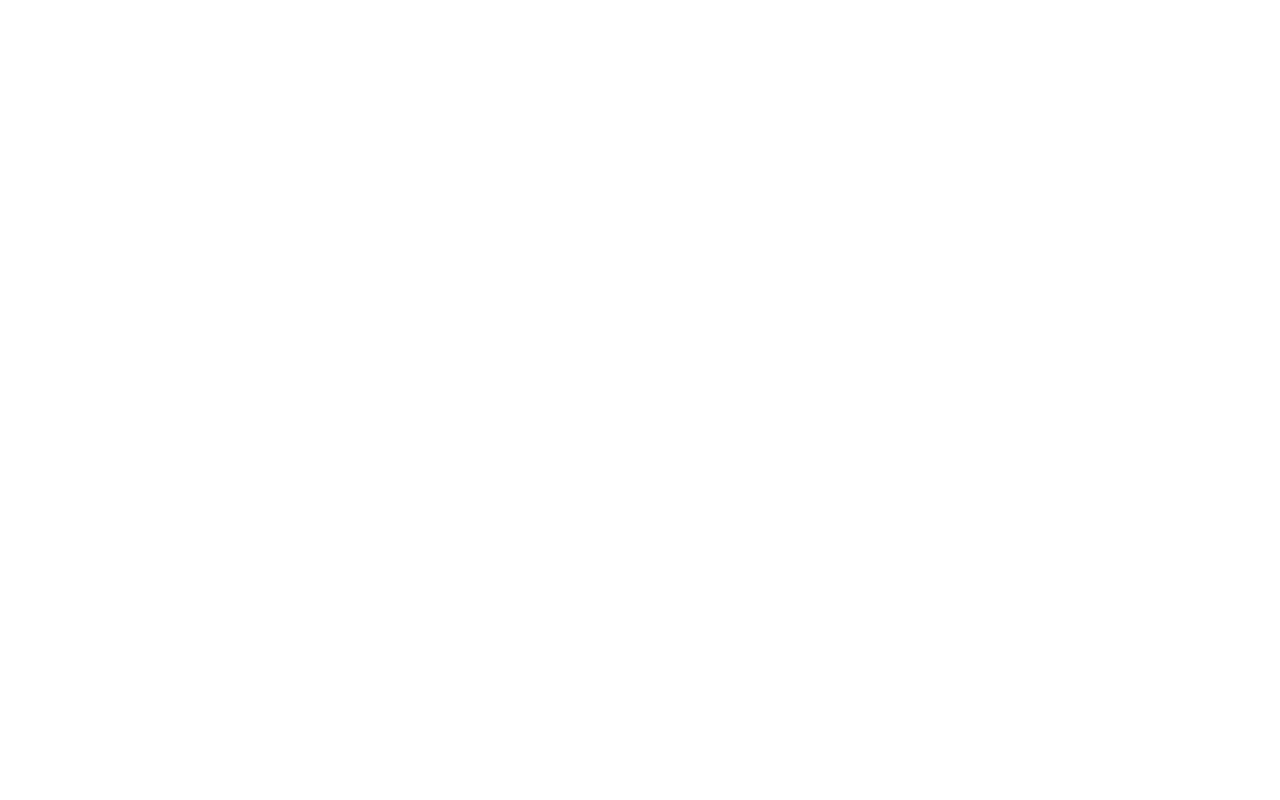
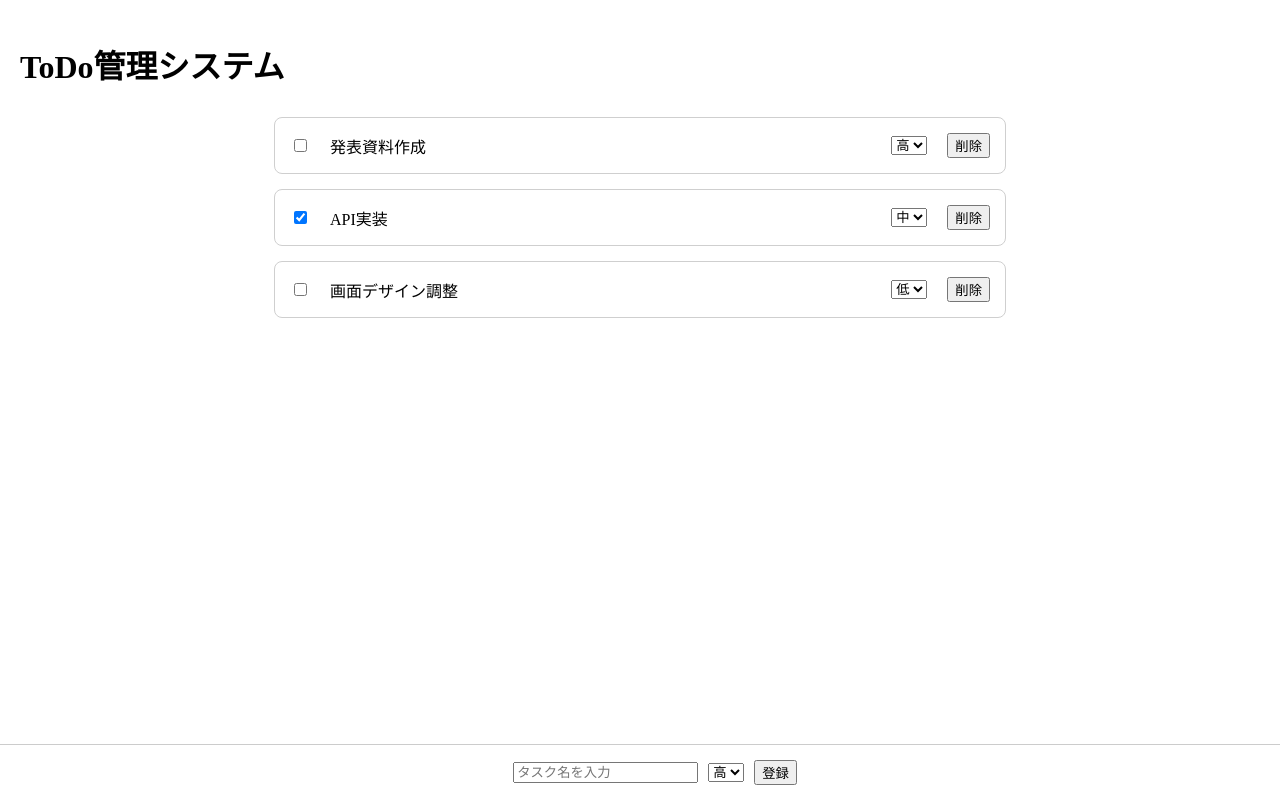
Before and after one commit to wohara224/PairProgramming2_Team1, a plain HTML site: page PairPrograming2/MyFrontend/index.html in a window 1280 px wide. Drawn offline with Linux system fonts and the light colour scheme.

Commit message:
HTML/CSS

```diff
--- a/PairPrograming2/MyFrontend/index.html
+++ b/PairPrograming2/MyFrontend/index.html
@@ -2,9 +2,75 @@
 <html>
 <head>
     <meta charset="utf-8" />
-    <title></title>
+    <link rel="stylesheet" href="style.css">
+    <title>簡易ToDoアプリ</title>
 </head>
 <body>
 
+    <h1>ToDo管理システム</h1>
+
+    <!-- タスク一覧 -->
+    <div id="task-list">
+
+    <div class="task-item">
+        <input type="checkbox" class="task-status-check" data-id="1">
+        <span class="task-title">発表資料作成</span>
+
+        <select class="task-priority-select" data-id="1">
+            <option value="1" selected>高</option>
+            <option value="2">中</option>
+            <option value="3">低</option>
+        </select>
+
+        <button class="btn-delete-task" data-id="1">削除</button>
+    </div>
+
+    <div class="task-item">
+        <input type="checkbox" class="task-status-check" data-id="2" checked>
+        <span class="task-title">API実装</span>
+
+        <select class="task-priority-select" data-id="2">
+            <option value="1">高</option>
+            <option value="2" selected>中</option>
+            <option value="3">低</option>
+        </select>
+
+        <button class="btn-delete-task" data-id="2">削除</button>
+    </div>
+
+    <div class="task-item">
+        <input type="checkbox" class="task-status-check" data-id="3">
+        <span class="task-title">画面デザイン調整</span>
+
+        <select class="task-priority-select" data-id="3">
+            <option value="1">高</option>
+            <option value="2">中</option>
+            <option value="3" selected>低</option>
+        </select>
+
+        <button class="btn-delete-task" data-id="3">削除</button>
+    </div>
+
+    <!-- 新規登録エリア -->
+    <div class="add-area">
+
+        <input
+            type="text"
+            id="new-task-title"
+            maxlength="30"
+            placeholder="タスク名を入力">
+
+        <select id="new-task-priority">
+            <option value="1">高</option>
+            <option value="2">中</option>
+            <option value="3">低</option>
+        </select>
+
+        <button id="add-task-btn">
+            登録
+        </button>
+
+    </div>
+
 </body>
 </html>
--- a/PairPrograming2/MyFrontend/style.css
+++ b/PairPrograming2/MyFrontend/style.css
@@ -0,0 +1,54 @@
+body{
+    margin: 0;
+    padding: 20px;
+
+    /* 下部固定エリアと重ならないよう余白を確保 */
+    padding-bottom: 100px;
+}
+
+.add-area{
+    position: fixed;
+
+    bottom: 0;
+    left: 0;
+
+    width: 100%;
+
+    display: flex;
+    justify-content: center;
+    align-items: center;
+    gap: 10px;
+
+    padding: 15px;
+
+    background-color: white;
+    border-top: 1px solid #ccc;
+}
+
+#task-list{
+    display: flex;
+    flex-direction: column;
+    align-items: center;
+
+    margin-top: 30px;
+}
+
+.task-item{
+    width: 700px;
+
+    display: flex;
+    align-items: center;
+    gap: 20px;
+
+    padding: 15px;
+    margin-bottom: 15px;
+
+    border: 1px solid #cfcfcf;
+    border-radius: 8px;
+
+    background-color: #ffffff;
+}
+
+.task-title{
+    flex: 1;
+}
```
